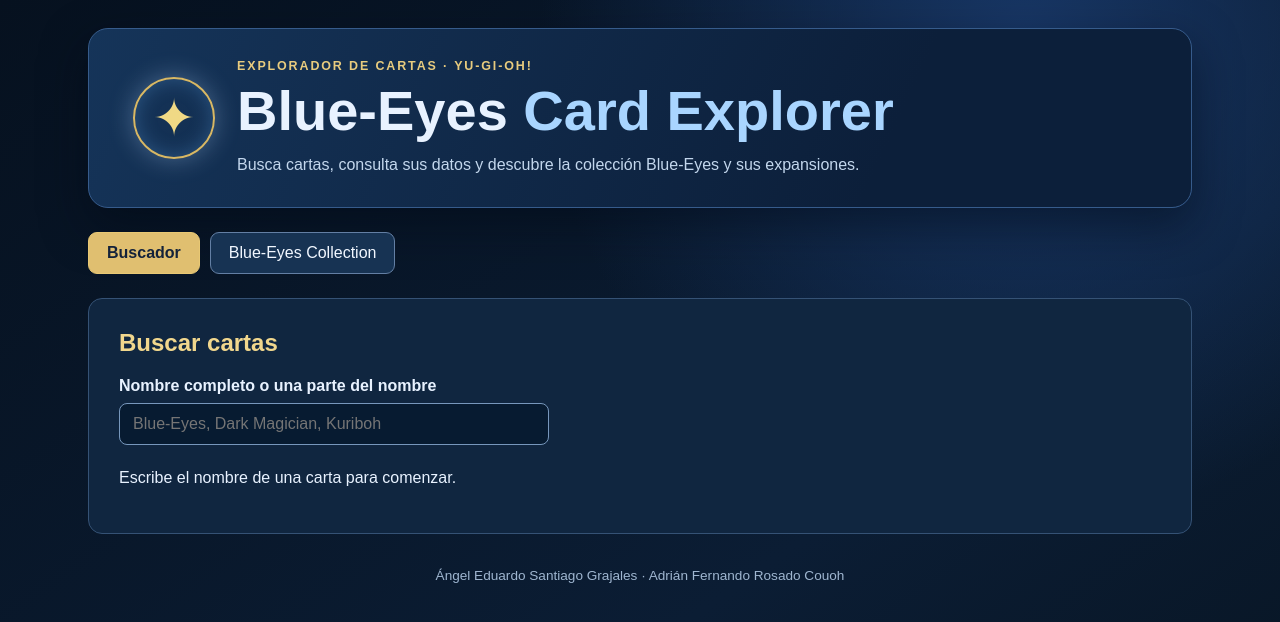
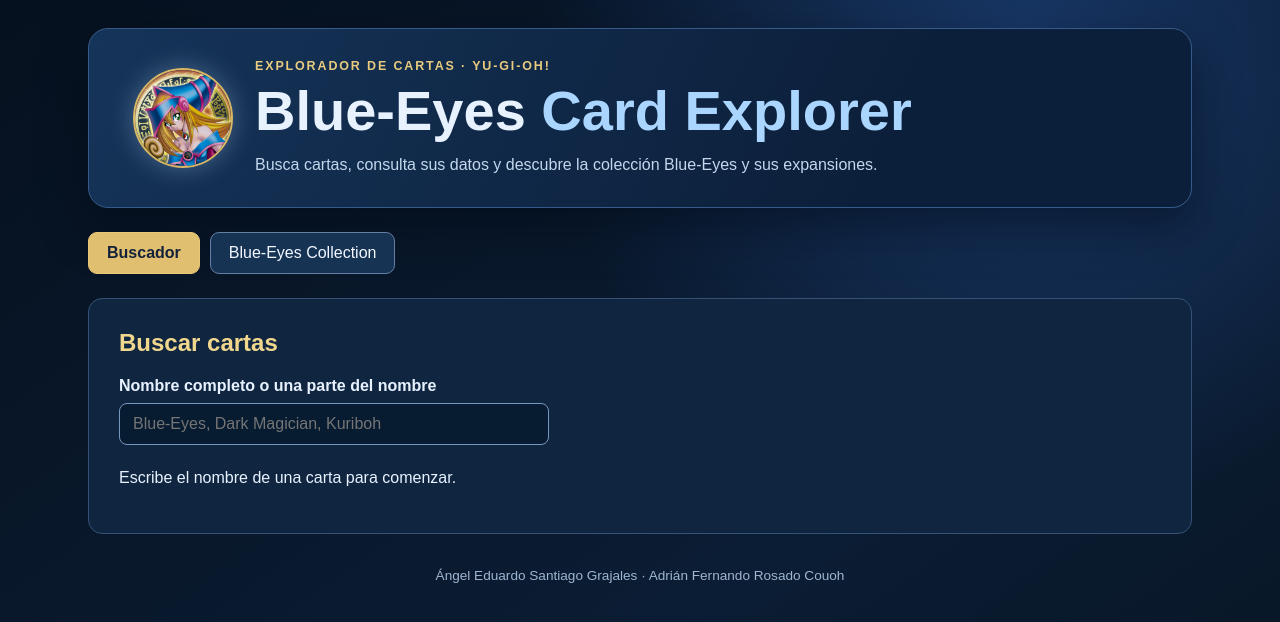
Before and after one commit to grajales531/examen, an Angular app: page / in a window 1280 px wide. Shown: the top 622 px of the page. Built offline with nearby package versions, Linux system fonts and the light colour scheme.

Commit message:
Usar Dark Magician Girl como logo local

```diff
--- a/angular.json
+++ b/angular.json
@@ -17,6 +17,13 @@
             "tsConfig": "tsconfig.app.json",
             "polyfills": [
               "zone.js"
+            ],
+            "assets": [
+              {
+                "glob": "**/*",
+                "input": "src/assets",
+                "output": "assets"
+              }
             ],
             "styles": [
               "src/styles.css"
--- a/src/app/app.component.ts
+++ b/src/app/app.component.ts
@@ -5,7 +5,7 @@
 @Component({ selector: 'app-root', standalone: true, imports: [SearchComponent, BlueEyesComponent],
   template: `<main>
     <header class="hero">
-      <div class="hero-mark" aria-hidden="true">✦</div>
+      <img class="hero-logo" src="assets/dark-magician-girl.jpg" alt="Dark Magician Girl" width="100" height="100">
       <div>
         <p class="eyebrow">Explorador de cartas · Yu-Gi-Oh!</p>
         <h1>Blue-Eyes <span>Card Explorer</span></h1>
--- a/src/styles.css
+++ b/src/styles.css
@@ -4,7 +4,7 @@
 body { margin: 0; min-height: 100vh; background: radial-gradient(circle at 80% 5%, #183766 0, transparent 38%), linear-gradient(145deg, #06111f, #0b1d34 65%, #081523); color: #e8f2ff; }
 main { max-width: 1200px; margin: auto; padding: 28px clamp(16px, 4vw, 48px) 40px; }
 .hero { display: flex; align-items: center; gap: 22px; padding: 30px clamp(20px, 4vw, 44px); border: 1px solid #365b8b; border-radius: 20px; background: linear-gradient(115deg, #153459, #0c1f3a 72%); box-shadow: 0 18px 45px #020a1580; }
-.hero-mark { display: grid; place-items: center; flex: 0 0 82px; width: 82px; height: 82px; border: 2px solid #d8b865; border-radius: 50%; color: #f0d985; font-size: 52px; box-shadow: 0 0 26px #b8d9ff55, inset 0 0 20px #6eb7ff44; }
+.hero-logo { flex: 0 0 100px; width: 100px; height: 100px; border: 2px solid #d8b865; border-radius: 50%; object-fit: cover; box-shadow: 0 0 26px #b8d9ff55, inset 0 0 20px #6eb7ff44; }
 .eyebrow { margin: 0 0 8px; color: #e8cb7e; font-size: .78rem; font-weight: bold; letter-spacing: .15em; text-transform: uppercase; }
 h1 { margin: 0; font-size: clamp(2rem, 5vw, 3.5rem); line-height: 1.08; }
 h1 span { color: #a9d5ff; }
@@ -31,4 +31,4 @@
 table { width: 100%; border-collapse: collapse; }
 th, td { padding: 10px; border-bottom: 1px solid #385979; text-align: left; }
 footer { margin-top: 34px; color: #9fb6d0; font-size: .85rem; text-align: center; }
-@media (max-width: 600px) { .hero { align-items: flex-start; } .hero-mark { display: none; } table { display: block; overflow-x: auto; } }
+@media (max-width: 600px) { .hero { align-items: flex-start; gap: 12px; } .hero-logo { flex-basis: 64px; width: 64px; height: 64px; } table { display: block; overflow-x: auto; } }
```
Also changed, not shown: src/assets/dark-magician-girl.jpg (added).
